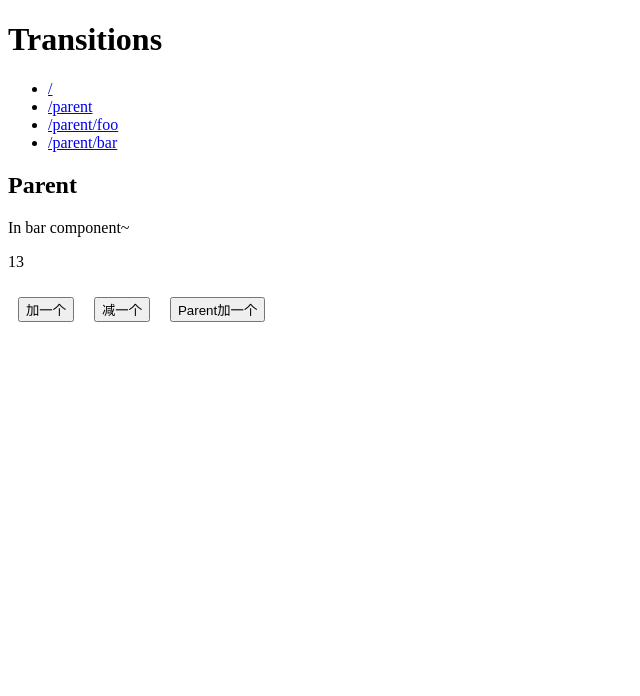
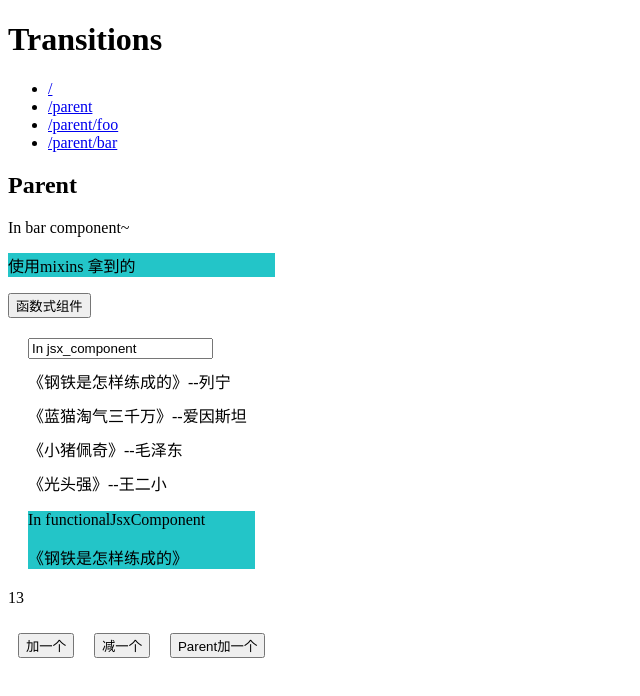
Before and after one commit to xs1hao/myvuetest, a Vue app: page /parent/bar in a window 1280 px wide. Shown: the top 696 px of the page, without its empty margins (0-640 px from the left). Built offline with nearby package versions, Linux system fonts and the light colour scheme.

Commit message:
2021年6月5日18:03:083

```diff
--- a/package.json
+++ b/package.json
@@ -9,6 +9,8 @@
     "lint": "vue-cli-service lint"
   },
   "dependencies": {
+    "@vue/babel-helper-vue-jsx-merge-props": "^1.2.1",
+    "@vue/babel-preset-jsx": "^1.2.4",
     "core-js": "^3.6.5",
     "less": "^3.9.0",
     "less-loader": "^5.0.0",
--- /dev/null
+++ b/src/assets/style.less
@@ -0,0 +1,25 @@
+.background{
+    &-info{
+        background-color: #23c5c8;
+    }
+}
+.color{
+    &-red{
+        color: red;
+    }
+}
+.font-weight{
+    &-6{
+        font-weight: 600;
+    }
+}
+.m-{
+    &t-{
+        &10{
+            margin-top: 10px;
+        }
+    }
+}
+.cur-pointer{
+    cursor: pointer;
+}
--- a/src/components/bar.vue
+++ b/src/components/bar.vue
@@ -1,6 +1,17 @@
 <template>
   <div class="container">
     In bar component~
+    <div>
+      <p class="background-info">
+        使用mixins 拿到的
+        <!-- <pre class="font-weight-6"> {{studentName}}</pre> -->
+      </p>
+      <functionctional-button @click="parentLog">
+        函数式组件
+      </functionctional-button>
+
+      <jsx-component :student="student"></jsx-component>
+    </div>
     <Counter :names="'王二小'"
              @parent-log="parentLog($event)"></Counter>
   </div>
@@ -8,22 +19,55 @@
 
 <script>
 import Counter from './counter/counter.vue'
+import { Person } from '../mixins/mixins'
+import FunctionctionalButton from './functionalComponent/FunctionalButton'
+import JsxComponent from './jsxComponent/index.jsx'
+
+
 export default {
-  name: '',
+  mixins: [Person],
+  name: 'BarHaHa',
   data() {
-    return {
-
-    }
+    return {}
   },
   methods: {
     parentLog(eve) {
-      console.log(eve)
+      console.log('In Bar_component', eve)
     },
   },
   components: {
     Counter,
+    FunctionctionalButton,
+    JsxComponent
   },
+  //   生命周期函数测试
+  //   beforeCreate() {
+  //     console.log('beforeCreate ~')
+  //   },
+  created() {
+    //   console.log('created ~')
+    // console.log(this.student);
+  },
+  //   beforeMount() {
+  //     console.log('beforeMount ~')
+  //   },
+  //   mounted() {
+  //     console.log('mounted ~')
+  //   },
+  //   beforeUpdate() {
+  //     console.log('beforeUpdate ~')
+  //   },
+  //   updated() {
+  //     console.log('updated ~')
+  //   },
+  //   beforeDestroy() {
+  //     console.log('beforeDestroy ~')
+  //   },
+  //   destroyed() {
+  //     console.log('destroyed ~')
+  //   }
 }
 </script>
 
-<style lang="less" scoped></style>
+<style lang="less" scoped>
+</style>
--- /dev/null
+++ b/src/components/functionalComponent/FunctionalButton.js
@@ -0,0 +1,28 @@
+/**
+ * https://cn.vuejs.org/v2/guide/render-function.html#%E5%87%BD%E6%95%B0%E5%BC%8F%E7%BB%84%E4%BB%B6
+ * vue 函数式组件写法：
+ * 使用场景：简单的展示组件；
+ * 2021年6月5日16:55:09
+ * **/
+
+export default {
+	functional: true,
+	render(createElement, context) {
+        /**
+         * contenx 是一个上下文对象；
+         * 组件需要的一切都是通过 context 参数传递；
+         * 包含了 8 个属性；
+         */
+		const { props, listeners, children } = context;
+		return createElement(
+			'button',
+			{
+				attrs: props,
+				on: {
+					click: listeners.click,
+				},
+			},
+			children
+		)
+	},
+}
--- /dev/null
+++ b/src/components/jsxComponent/functionalJsxComponent/index.jsx
@@ -0,0 +1,15 @@
+//子组件,只接受数据展示，用函数式组件
+export default {
+	functional: true,
+	name: 'item',
+	render(h, context) {
+		return (
+			<div class="background-info" {...context.data}>
+                <p>
+                    In functionalJsxComponent
+                </p>
+				{context.props.data.title}
+			</div>
+		)
+	},
+}
--- /dev/null
+++ b/src/components/jsxComponent/index.jsx
@@ -0,0 +1,50 @@
+/* eslint-disable no-unused-vars */
+import Item from './functionalJsxComponent/index'
+
+export default {
+	data() {
+		return {
+			name: 'In jsx_component',
+			id: 0,
+		}
+	},
+	props: {
+		student: {
+			type: Object,
+		},
+	},
+	methods: {
+		// 监听 onInput 事件进行赋值操作
+		$_handleInput(e) {
+			this.name = e.target.value
+			console.log(this.student)
+		},
+		logOneBook(e) {
+			this.id++
+			if (this.id >= 4) {
+				this.id = 0
+			}
+		},
+	},
+	// eslint-disable-next-line no-unused-vars
+	render(h) {
+		// 传递 value 属性 并监听 onInput事件
+		return (
+			<div style="margin: 20px">
+				<input value={this.name} onInput={this.$_handleInput}></input>
+				{this.student.likeBooks.map((item) => {
+					return (
+						<div
+							class="m-t-10 cur-pointer"
+							onClick={this.logOneBook}
+						>
+							<span>{item.title}</span>--
+							<span>{item.author}</span>
+						</div>
+					)
+				})}
+				<Item data={this.student.likeBooks[this.id]}></Item>
+			</div>
+		)
+	},
+}
--- a/src/main.js
+++ b/src/main.js
@@ -5,6 +5,7 @@ import App from './App';
 import Directives from './components/directive';
 import Filters from './components/filters';
 
+import './assets/style.less';
 /**
  * Vue.use();
  * 安装 Vue.js 插件。如果插件是一个对象，必须提供 install 方法。如果插件是一个函数，它会被作为 install 方法。install 方法调用时，会将 Vue 作为参数传入。
--- /dev/null
+++ b/src/mixins/mixins.js
@@ -0,0 +1,25 @@
+export const Person = {
+    data() {
+        return {
+            student: {
+                name: '小红红',
+                age: 12,
+                address: '阿联酋和中国王村三街道四组',
+                likeBooks: [
+                    { title: '《钢铁是怎样练成的》', author: '列宁' },
+                    { title: '《蓝猫淘气三千万》', author: '爱因斯坦' },
+                    { title: '《小猪佩奇》', author: '毛泽东' },
+                    { title: '《光头强》', author: '王二小' },
+                ]
+            }
+        }
+    },
+    computed: {
+        studentLikeBooks: function() {
+            return this.student.likeBooks.map(item => item.title);
+        },
+        studentName: function() {
+            return this.student.name;
+        }
+    }
+}
```
Also changed, not shown: .babelrc (added), 1 other file (tests, documents, lock files or other folders).
